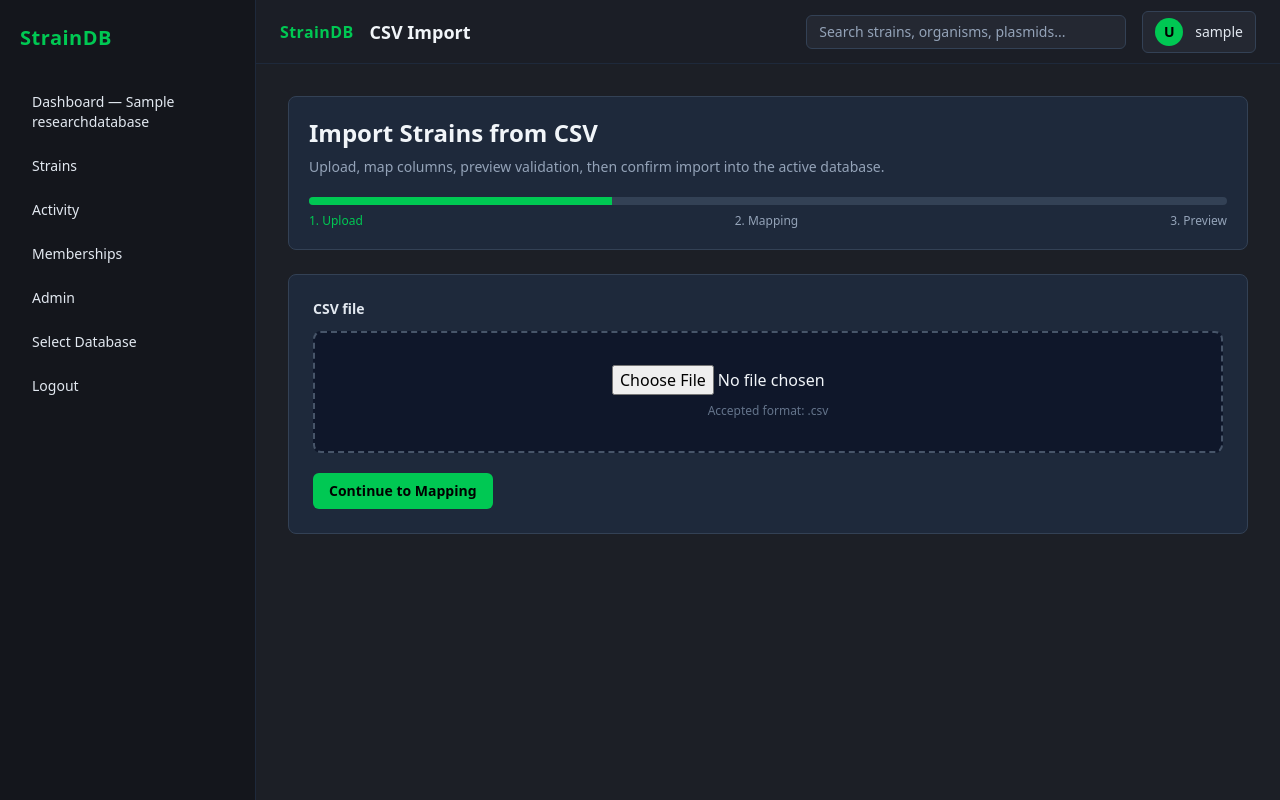
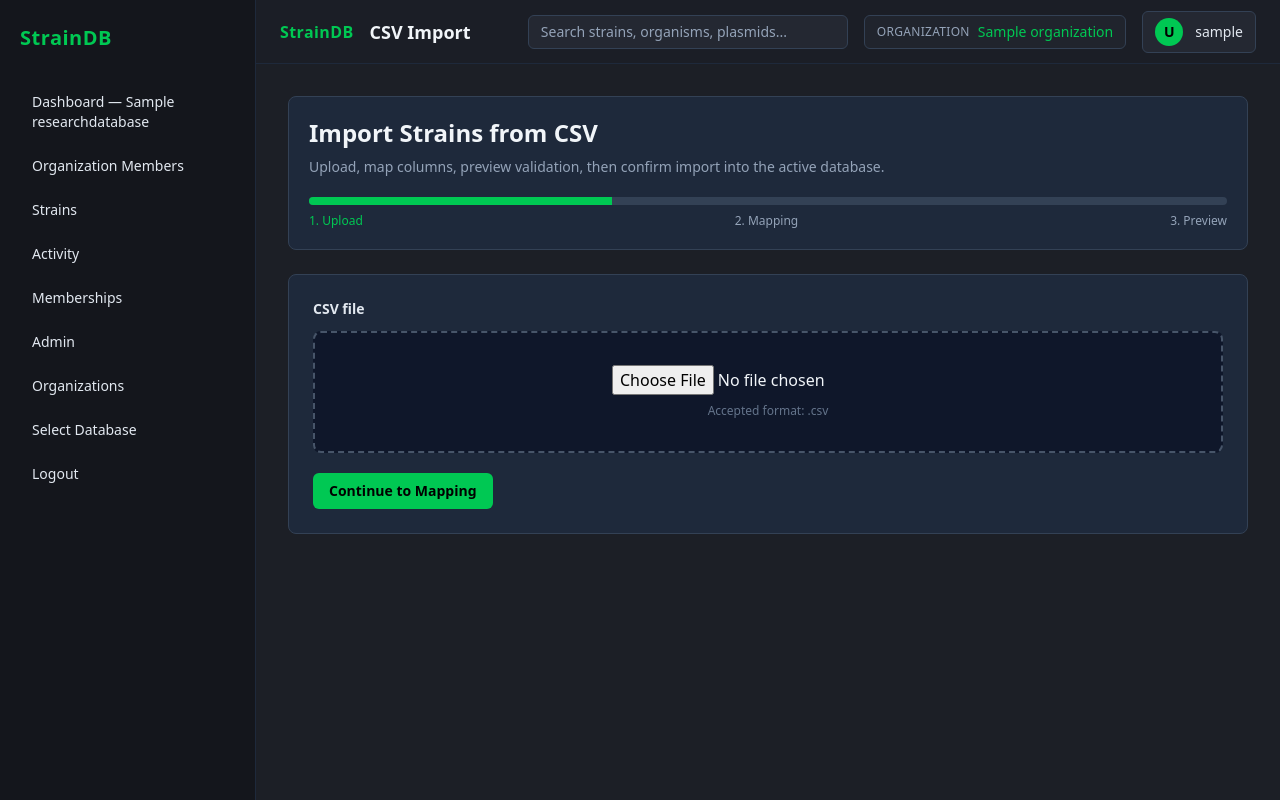
Before and after one commit to ChristoffSomm/Database, a Django app: page /import/ in a window 1280 px wide. Run offline with Django 5.2, Linux system fonts and the light colour scheme; a user stored in the database is signed in; tables that the repository leaves empty hold one stand-in row (values such as "Sample post"); style sheets or scripts are compiled from the project's sources.

Commit message:
Add organization-scoped isolation and management flows

```diff
--- a/research/context_processors.py
+++ b/research/context_processors.py
@@ -1,19 +1,33 @@
-from .helpers import get_active_database
-from .models import DatabaseMembership
+from .helpers import get_active_database, get_active_organization
+from .models import DatabaseMembership, OrganizationMembership
 
 
 def current_database_context(request):
     memberships = []
+    organization_memberships = []
     active_database = None
+    active_organization = None
     if request.user.is_authenticated:
-        memberships = DatabaseMembership.objects.select_related('research_database').filter(user=request.user).order_by(
-            'research_database__name'
+        organization_memberships = OrganizationMembership.objects.select_related('organization').filter(
+            user=request.user
+        ).order_by('organization__name')
+        active_organization = getattr(request, 'active_organization', None) or get_active_organization(request)
+
+        memberships = DatabaseMembership.objects.select_related('research_database', 'research_database__organization').filter(
+            user=request.user
         )
+        if active_organization:
+            memberships = memberships.filter(research_database__organization=active_organization)
+        memberships = memberships.order_by('research_database__name')
+
         active_database = getattr(request, 'active_database', None) or get_active_database(request)
         if hasattr(active_database, 'status_code'):
             active_database = None
+
     return {
         'available_memberships': memberships,
+        'available_organization_memberships': organization_memberships,
         'active_database': active_database,
         'current_database': active_database,
+        'active_organization': active_organization,
     }
--- a/research/forms.py
+++ b/research/forms.py
@@ -1,7 +1,43 @@
 from django import forms
 
 from .helpers import get_active_database, get_custom_field_definitions
-from .models import CustomFieldDefinition, CustomFieldValue, Location, Organism, Plasmid, SavedView, Strain
+from .models import (
+    CustomFieldDefinition,
+    CustomFieldValue,
+    Location,
+    Organization,
+    OrganizationMembership,
+    Organism,
+    Plasmid,
+    SavedView,
+    Strain,
+)
+
+
+class OrganizationForm(forms.ModelForm):
+    class Meta:
+        model = Organization
+        fields = ['name', 'slug']
+
+    def clean_slug(self):
+        slug = (self.cleaned_data.get('slug') or '').strip().lower()
+        if not slug:
+            raise forms.ValidationError('Slug is required.')
+        return slug
+
+
+class OrganizationMembershipForm(forms.Form):
+    username = forms.CharField(max_length=150, required=False)
+    email = forms.EmailField(required=False)
+    role = forms.ChoiceField(choices=OrganizationMembership.Role.choices)
+
+    def clean(self):
+        cleaned_data = super().clean()
+        username = (cleaned_data.get('username') or '').strip()
+        email = (cleaned_data.get('email') or '').strip()
+        if not username and not email:
+            raise forms.ValidationError('Provide either a username or email address.')
+        return cleaned_data
 
 
 class GlobalSearchForm(forms.Form):
--- a/research/templates/base.html
+++ b/research/templates/base.html
@@ -15,11 +15,13 @@
       <nav class="space-y-2 text-sm font-medium">
         {% if active_database %}
           <a href="{% url 'dashboard' %}" class="block rounded-md px-3 py-2 text-slate-200 transition hover:bg-card-bg hover:text-primary">Dashboard — {{ active_database.name }}</a>
+          <a href="{% url 'organization-members' %}" class="block rounded-md px-3 py-2 text-slate-200 transition hover:bg-card-bg hover:text-primary">Organization Members</a>
           <a href="{% url 'strain-list' %}" class="block rounded-md px-3 py-2 text-slate-200 transition hover:bg-card-bg hover:text-primary">Strains</a>
           <a href="{% url 'activity-feed' %}" class="block rounded-md px-3 py-2 text-slate-200 transition hover:bg-card-bg hover:text-primary">Activity</a>
           <a href="{% url 'membership-list' %}" class="block rounded-md px-3 py-2 text-slate-200 transition hover:bg-card-bg hover:text-primary">Memberships</a>
           <a href="/admin/" class="block rounded-md px-3 py-2 text-slate-200 transition hover:bg-card-bg hover:text-primary">Admin</a>
         {% endif %}
+        <a href="{% url 'organization-list' %}" class="block rounded-md px-3 py-2 text-slate-200 transition hover:bg-card-bg hover:text-primary">Organizations</a>
         <a href="{% url 'database-select' %}" class="block rounded-md px-3 py-2 text-slate-200 transition hover:bg-card-bg hover:text-primary">Select Database</a>
         <form method="post" action="{% url 'logout' %}">
           {% csrf_token %}
@@ -46,6 +48,7 @@
               class="w-80 rounded-md border border-slate-700 bg-card-bg px-3 py-1.5 text-sm text-slate-100 placeholder:text-slate-400 focus:border-primary focus:outline-none"
             >
           </form>
+          {% include 'research/partials/organization_switch_button.html' %}
           {% include 'research/partials/database_switch_button.html' %}
           <details class="relative">
             <summary class="flex cursor-pointer list-none items-center gap-3 rounded-md border border-slate-700 bg-card-bg px-3 py-1.5 text-sm text-slate-200">
--- a/research/templates/research/dashboard.html
+++ b/research/templates/research/dashboard.html
@@ -6,7 +6,7 @@
 {% block content %}
 <section class="mb-6 flex items-start justify-between gap-4">
   <div>
-    <h2 class="text-2xl font-bold text-slate-100">Overview{% if current_database %} — {{ current_database.name }}{% endif %}</h2>
+    <h2 class="text-2xl font-bold text-slate-100">Overview{% if active_organization %} — {{ active_organization.name }}{% endif %}{% if current_database %} / {{ current_database.name }}{% endif %}</h2>
     <p class="mt-2 text-sm text-slate-400">Database-scoped analytics and activity.</p>
   </div>
   <button id="openFilterBuilder" type="button" class="rounded-md bg-primary px-4 py-2 text-sm font-semibold text-black transition hover:bg-green-300">Build Saved View</button>
@@ -58,6 +58,10 @@
       <article class="rounded-xl border border-slate-700 bg-card-bg p-5 shadow-lg shadow-black/20">
         <h3 class="text-sm font-semibold uppercase tracking-wide text-slate-300">Added Last 30 Days</h3>
         <p class="mt-2 text-4xl font-bold text-primary">{{ strains_added_last_30_days }}</p>
+      </article>
+      <article class="rounded-xl border border-slate-700 bg-card-bg p-5 shadow-lg shadow-black/20">
+        <h3 class="text-sm font-semibold uppercase tracking-wide text-slate-300">Organization Databases</h3>
+        <p class="mt-2 text-4xl font-bold text-primary">{{ organization_database_count }}</p>
       </article>
     </section>
 
--- /dev/null
+++ b/research/templates/research/partials/organization_switch_button.html
@@ -0,0 +1,22 @@
+{% if available_organization_memberships|length > 0 and active_organization %}
+<details class="relative">
+  <summary class="flex cursor-pointer list-none items-center gap-2 rounded-md border border-slate-700 bg-[#20242d] px-3 py-1.5 text-sm text-slate-100">
+    <span class="text-xs uppercase tracking-wide text-slate-400">Organization</span>
+    <span class="font-medium text-primary">{{ active_organization.name }}</span>
+  </summary>
+  <div class="absolute right-0 mt-2 w-72 rounded-md border border-slate-700 bg-[#161a22] p-1 shadow-2xl">
+    {% for membership in available_organization_memberships %}
+      <form method="post" action="{% url 'organization-switch-id' membership.organization.id %}">
+        {% csrf_token %}
+        <button type="submit" class="mb-1 block w-full rounded px-3 py-2 text-left text-sm transition {% if membership.organization.id == active_organization.id %}bg-primary text-black{% else %}text-slate-200 hover:bg-slate-700{% endif %}">
+          <span class="font-medium">{{ membership.organization.name }}</span>
+          <span class="ml-2 text-xs uppercase tracking-wide {% if membership.organization.id == active_organization.id %}text-black/70{% else %}text-slate-400{% endif %}">
+            {{ membership.get_role_display }}
+          </span>
+        </button>
+      </form>
+    {% endfor %}
+    <a href="{% url 'organization-list' %}" class="mt-1 block rounded px-3 py-2 text-xs text-slate-400 hover:bg-slate-700 hover:text-slate-200">Manage organizations</a>
+  </div>
+</details>
+{% endif %}
--- a/research/urls.py
+++ b/research/urls.py
@@ -19,6 +19,10 @@ from .views import (
     FileDetailView,
     LocationDetailView,
     OrganismDetailView,
+    OrganizationCreateView,
+    OrganizationListView,
+    OrganizationMembersView,
+    OrganizationSwitchView,
     PlasmidDetailView,
     SearchResultsView,
     SelectDatabaseView,
@@ -43,6 +47,11 @@ from .views import (
 )
 
 urlpatterns = [
+    path('organizations/', OrganizationListView.as_view(), name='organization-list'),
+    path('organizations/create/', OrganizationCreateView.as_view(), name='organization-create'),
+    path('organizations/switch/', OrganizationSwitchView.as_view(), name='organization-switch'),
+    path('organizations/switch/<int:organization_id>/', OrganizationSwitchView.as_view(), name='organization-switch-id'),
+    path('organizations/members/', OrganizationMembersView.as_view(), name='organization-members'),
     path('databases/create/', CreateDatabaseView.as_view(), name='database-create'),
     path('databases/select/', SelectDatabaseView.as_view(), name='database-select'),
     path('databases/switch/', SwitchDatabaseView.as_view(), name='database-switch'),
--- a/research/views.py
+++ b/research/views.py
@@ -15,18 +15,29 @@ from django.urls import reverse, reverse_lazy
 from django.views import View
 from django.views.generic import CreateView, DeleteView, DetailView, ListView, TemplateView, UpdateView
 from django.utils import timezone
+from django.utils.text import slugify
 
 from .forms import (
     BulkEditStrainsForm,
     CSVUploadForm,
     CustomFieldDefinitionForm,
     GlobalSearchForm,
+    OrganizationForm,
+    OrganizationMembershipForm,
     SavedViewForm,
     StrainAttachmentUploadForm,
     StrainForm,
 )
 from .filtering import apply_filters
-from .helpers import SESSION_DATABASE_KEY, format_action, get_active_database, get_custom_field_definitions, get_custom_field_values
+from .helpers import (
+    SESSION_DATABASE_KEY,
+    SESSION_ORGANIZATION_KEY,
+    format_action,
+    get_active_database,
+    get_active_organization,
+    get_custom_field_definitions,
+    get_custom_field_values,
+)
 from .import_utils import (
     STANDARD_IMPORT_FIELDS,
     build_mapped_rows,
@@ -41,6 +52,8 @@ from .models import (
     CustomFieldValue,
     DatabaseMembership,
     File,
+    Organization,
+    OrganizationMembership,
     Location,
     Organism,
     Plasmid,
@@ -82,9 +95,112 @@ class AdminRequiredMixin(DatabasePermissionMixin):
     required_permission = 'admin'
 
 
+class OrganizationAdminRequiredMixin(LoginRequiredMixin):
+    def dispatch(self, request, *args, **kwargs):
+        organization = getattr(request, 'active_organization', None) or get_active_organization(request)
+        if organization is None:
+            return HttpResponseForbidden('No active organization selected.')
+        if organization.get_user_role(request.user) != OrganizationMembership.Role.ADMIN:
+            return HttpResponseForbidden('Organization admin permission required.')
+        return super().dispatch(request, *args, **kwargs)
+
+
 def _can_delete_attachments(database, user):
     role = database.get_user_role(user)
     return role in {DatabaseMembership.Role.OWNER, DatabaseMembership.Role.ADMIN}
+
+
+class OrganizationListView(LoginRequiredMixin, TemplateView):
+    template_name = 'research/organization_list.html'
+
+    def get_context_data(self, **kwargs):
+        context = super().get_context_data(**kwargs)
+        context['memberships'] = OrganizationMembership.objects.select_related('organization').filter(
+            user=self.request.user
+        ).order_by('organization__name')
+        context['active_organization'] = getattr(self.request, 'active_organization', None) or get_active_organization(self.request)
+        return context
+
+
+class OrganizationCreateView(LoginRequiredMixin, CreateView):
+    model = Organization
+    form_class = OrganizationForm
+    template_name = 'research/organization_form.html'
+
+    def form_valid(self, form):
+        if not self.request.user.is_staff:
+            return HttpResponseForbidden('Only admin users can create organizations.')
+        form.instance.created_by = self.request.user
+        response = super().form_valid(form)
+        OrganizationMembership.objects.get_or_create(
+            user=self.request.user,
+            organization=self.object,
+            defaults={'role': OrganizationMembership.Role.ADMIN},
+        )
+        self.request.session[SESSION_ORGANIZATION_KEY] = self.object.id
+        messages.success(self.request, f'Organization "{self.object.name}" created successfully.')
+        return response
+
+    def get_success_url(self):
+        return reverse('organization-members')
+
+
+class OrganizationSwitchView(LoginRequiredMixin, View):
+    def post(self, request, *args, **kwargs):
+        org_id = kwargs.get('organization_id') or request.POST.get('organization_id')
+        membership = get_object_or_404(
+            OrganizationMembership,
+            user=request.user,
+            organization_id=org_id,
+        )
+        request.session[SESSION_ORGANIZATION_KEY] = membership.organization_id
+        request.session.pop(SESSION_DATABASE_KEY, None)
+        return redirect(request.POST.get('next') or request.META.get('HTTP_REFERER') or reverse('dashboard'))
+
+
+class OrganizationMembersView(OrganizationAdminRequiredMixin, TemplateView):
+    template_name = 'research/organization_members.html'
+
+    def get_context_data(self, **kwargs):
+        context = super().get_context_data(**kwargs)
+        organization = getattr(self.request, 'active_organization', None) or get_active_organization(self.request)
+        context['organization'] = organization
+        context['memberships'] = OrganizationMembership.objects.select_related('user').filter(
+            organization=organization
+        ).order_by('user__username')
+        context['form'] = OrganizationMembershipForm()
+        return context
+
+    def post(self, request, *args, **kwargs):
+        organization = getattr(request, 'active_organization', None) or get_active_organization(request)
+        form = OrganizationMembershipForm(request.POST)
+        if not form.is_valid():
+            messages.error(request, form.errors.as_text())
+            return redirect('organization-members')
+
+        username = (form.cleaned_data.get('username') or '').strip()
+        email = (form.cleaned_data.get('email') or '').strip()
+        role = form.cleaned_data['role']
+
+        user_qs = User.objects.all()
+        user = user_qs.filter(username__iexact=username).first() if username else None
+        if user is None and email:
+            user = user_qs.filter(email__iexact=email).first()
+
+        if user is None:
+            messages.warning(request, f'Invite stub: no local user exists for {email or username}.')
+            return redirect('organization-members')
+
+        membership, created = OrganizationMembership.objects.get_or_create(
+            user=user,
+            organization=organization,
+            defaults={'role': role},
+        )
+        if not created:
+            membership.role = role
+            membership.save(update_fields=['role'])
+        messages.success(request, f'Organization member updated: {user.username}.')
+        return redirect('organization-members')
 
 
 class DashboardView(LoginRequiredMixin, DatabasePermissionMixin, TemplateView):
@@ -223,6 +339,9 @@ class DashboardView(LoginRequiredMixin, DatabasePermissionMixin, TemplateView):
                 'counts': [item['total'] for item in metrics['strains_by_month']],
             }
         )
+        active_organization = getattr(self.request, 'active_organization', None) or get_active_organization(self.request)
+        context['active_organization'] = active_organization
+        context['organization_database_count'] = ResearchDatabase.objects.filter(organization=active_organization).count() if active_organization else 0
         context['strain_count'] = metrics['total_strains']
         context['archived_count'] = metrics['total_archived']
         context['can_edit'] = active_database.can_edit(self.request.user)
@@ -240,7 +359,23 @@ class CreateDatabaseView(LoginRequiredMixin, CreateView):
     fields = ['name', 'description']
 
     def form_valid(self, form):
+        active_organization = getattr(self.request, 'active_organization', None) or get_active_organization(self.request)
+        if active_organization is None:
+            slug = slugify(f'user-{self.request.user.username}-org')
+            active_organization, _ = Organization.objects.get_or_create(
+                slug=slug,
+                defaults={'name': f'{self.request.user.username} Organization', 'created_by': self.request.user},
+            )
+            OrganizationMembership.objects.get_or_create(
+                user=self.request.user,
+                organization=active_organization,
+                defaults={'role': OrganizationMembership.Role.ADMIN},
+            )
+            self.request.session[SESSION_ORGANIZATION_KEY] = active_organization.id
+        if active_organization.get_user_role(self.request.user) != OrganizationMembership.Role.ADMIN:
+            return HttpResponseForbidden('Only organization admins can add databases.')
         form.instance.created_by = self.request.user
+        form.instance.organization = active_organization
         response = super().form_valid(form)
         self.request.session[SESSION_DATABASE_KEY] = self.object.id
         messages.success(self.request, f'Database "{self.object.name}" created successfully.')
@@ -255,7 +390,11 @@ class SelectDatabaseView(LoginRequiredMixin, TemplateView):
 
     def get_context_data(self, **kwargs):
         context = super().get_context_data(**kwargs)
-        context['memberships'] = DatabaseMembership.objects.select_related('research_database').filter(user=self.request.user)
+        active_organization = getattr(self.request, 'active_organization', None) or get_active_organization(self.request)
+        context['memberships'] = DatabaseMembership.objects.select_related('research_database').filter(
+            user=self.request.user,
+            research_database__organization=active_organization,
+        )
         context['active_database_id'] = self.request.session.get(SESSION_DATABASE_KEY)
         return context
 
@@ -266,6 +405,7 @@ def switch_database(request, database_id):
         ResearchDatabase,
         id=database_id,
         memberships__user=request.user,
+        organization=getattr(request, 'active_organization', None) or get_active_organization(request),
     )
     request.session[SESSION_DATABASE_KEY] = database.id
     next_url = request.META.get('HTTP_REFERER') or reverse('dashboard')
@@ -1207,7 +1347,23 @@ class StrainCreateView(LoginRequiredMixin, EditorRequiredMixin, CreateView):
         return kwargs
 
     def form_valid(self, form):
+        active_organization = getattr(self.request, 'active_organization', None) or get_active_organization(self.request)
+        if active_organization is None:
+            slug = slugify(f'user-{self.request.user.username}-org')
+            active_organization, _ = Organization.objects.get_or_create(
+                slug=slug,
+                defaults={'name': f'{self.request.user.username} Organization', 'created_by': self.request.user},
+            )
+            OrganizationMembership.objects.get_or_create(
+                user=self.request.user,
+                organization=active_organization,
+                defaults={'role': OrganizationMembership.Role.ADMIN},
+            )
+            self.request.session[SESSION_ORGANIZATION_KEY] = active_organization.id
+        if active_organization.get_user_role(self.request.user) != OrganizationMembership.Role.ADMIN:
+            return HttpResponseForbidden('Only organization admins can add databases.')
         form.instance.created_by = self.request.user
+        form.instance.organization = active_organization
         response = super().form_valid(form)
         messages.success(self.request, f'Strain {self.object.strain_id} created successfully.')
         return response
--- a/strain_db/settings.py
+++ b/strain_db/settings.py
@@ -23,6 +23,7 @@ MIDDLEWARE = [
     'django.middleware.common.CommonMiddleware',
     'django.middleware.csrf.CsrfViewMiddleware',
     'django.contrib.auth.middleware.AuthenticationMiddleware',
+    'research.middleware.ActiveOrganizationMiddleware',
     'research.middleware.ActiveDatabaseMiddleware',
     'django.contrib.messages.middleware.MessageMiddleware',
     'django.middleware.clickjacking.XFrameOptionsMiddleware',
```
Also changed, not shown: research/helpers.py (+62 -2 lines), research/middleware.py (+52 -3 lines), research/models.py (+61 -0 lines), research/signals.py (+14 -0 lines), research/templates/research/organization_form.html (added, +14 -0 lines), research/templates/research/organization_list.html (added, +33 -0 lines), research/templates/research/organization_members.html (added, +27 -0 lines), research/tests.py (+43 -1 lines), research/migrations/0017_organization_researchdatabase_organization_and_more.py (added).
